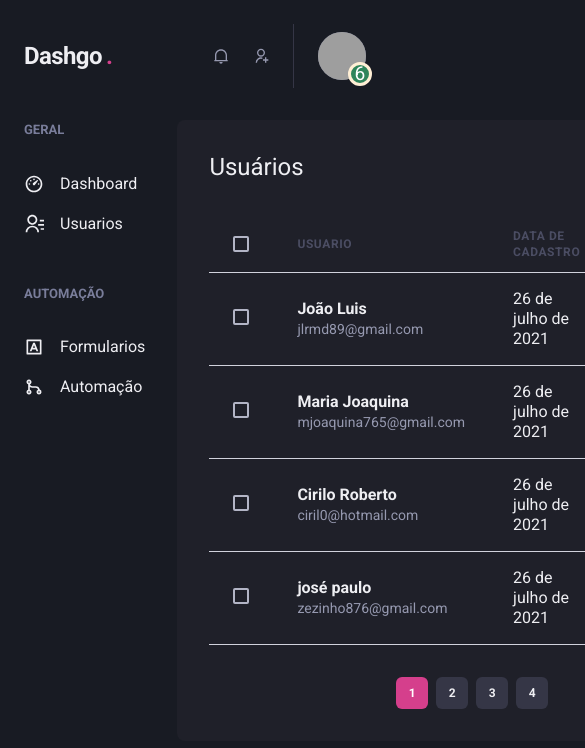
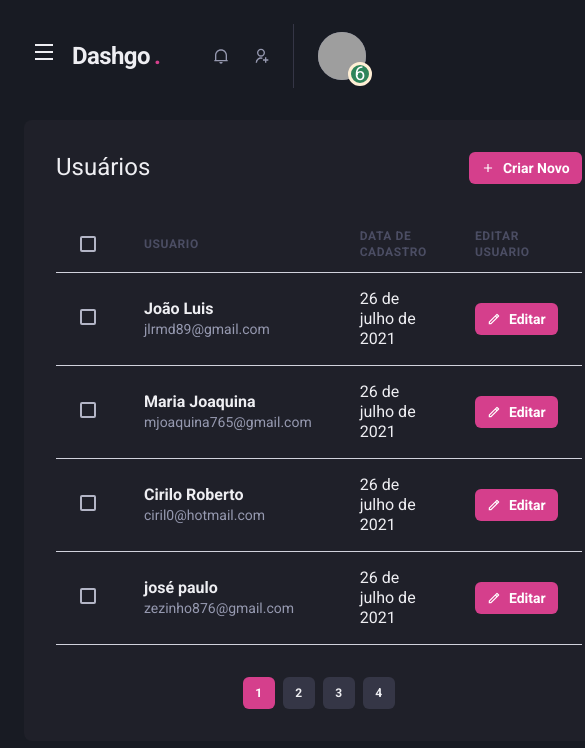
Before and after one commit to JUAUMDEV89/dashgo, a Next.js app: page /users in a window 390 px wide. Shown: the top 748 px of the page, 585 px wide, since content can reach past the window. Built offline with nearby package versions, Linux system fonts and the light colour scheme; grey boxes are pictures that could not be loaded.

Commit message:
sidebar responsive

```diff
--- a/components/header/index.tsx
+++ b/components/header/index.tsx
@@ -1,6 +1,6 @@
-import { Flex, Text, Input, Icon, Box, HStack, Avatar, AvatarBadge, useBreakpointValue } from '@chakra-ui/react';
+import { Flex, Text, Input, Icon, Box, HStack, Avatar, AvatarBadge, useBreakpointValue,  IconButton } from '@chakra-ui/react';
 
-import { RiNotification2Line, RiSearch2Line, RiUserAddLine } from 'react-icons/ri';
+import { RiNotification2Line, RiSearch2Line, RiUserAddLine, RiMenuLine } from 'react-icons/ri';
 
 import {useSideBarContext} from '../../contexts/SideBarContext'
 
@@ -24,6 +24,22 @@ export function Header() {
       px="6"
       align="center"
     >
+
+      {
+          !isWideVersion && (
+              <IconButton
+                aria-label='Open Navigation'
+                icon={<Icon as={RiMenuLine} />}
+                fontSize="24"
+                variant={'unstyled'}
+                onClick={disclouser.onOpen}
+                mr="2"
+              >
+
+              </IconButton>
+          )
+      }
+
       <Text
         fontSize={["2xl", "3xl", "4xl"]}
         fontWeight="bold"
--- a/components/sidebar/index.tsx
+++ b/components/sidebar/index.tsx
@@ -1,38 +1,34 @@
-import { Flex, Box, Stack, Text, Link, Icon } from '@chakra-ui/react';
-import { RiContactsLine, RiDashboard3Line, RiGitMergeLine, RiInputMethodLine } from 'react-icons/ri';
+import { Box, Drawer, DrawerBody, DrawerCloseButton, DrawerContent, DrawerHeader, DrawerOverlay, useBreakpointValue } from '@chakra-ui/react';
 
-export function SideBar(){
-    return(
+import { SideBarNav } from './sideBarNav'
+import { useSideBarContext } from '../../contexts/SideBarContext';
+
+export function SideBar() {
+    const { disclouser } = useSideBarContext();
+
+    const isDrawerSideBar = useBreakpointValue({
+        base: true,
+        lg: false
+    });
+
+    if (isDrawerSideBar) {
+        return (<Drawer isOpen={disclouser.isOpen} placement='left' onClose={disclouser.onClose}>
+            <DrawerOverlay>
+                <DrawerContent bg="gray.800" p="4">
+                    <DrawerCloseButton mt="6" />
+                    <DrawerHeader>Navegação</DrawerHeader>
+
+                    <DrawerBody>
+                        <SideBarNav />
+                    </DrawerBody>
+                </DrawerContent>
+            </DrawerOverlay>
+        </Drawer>)
+    }
+
+    return (
         <Box as="aside" w="64" mr="8">
-            <Stack spacing="12" align="flex-start">
-               <Box>
-                   <Text fontWeight="bold" color="gray.400" fontSize="small">GERAL</Text>
-                   <Stack spacing="4" mt="8" align="stretch">
-                     <Link alignItems="center" display="flex">
-                        <Icon as={RiDashboard3Line} fontSize="20" />
-                        <Text ml="4" fontWeight="medium">Dashboard</Text>
-                     </Link>
-                     <Link alignItems="center" display="flex">
-                        <Icon as={RiContactsLine} fontSize="20" />
-                        <Text ml="4" fontWeight="medium">Usuarios</Text>
-                     </Link>
-                   </Stack>
-               </Box>
-
-               <Box>
-                   <Text fontWeight="bold" color="gray.400" fontSize="small">AUTOMAÇÃO</Text>
-                   <Stack spacing="4" mt="8" align="stretch">
-                     <Link alignItems="center" display="flex">
-                        <Icon as={RiInputMethodLine} fontSize="20" />
-                        <Text ml="4" fontWeight="medium">Formularios</Text>
-                     </Link>
-                     <Link alignItems="center" display="flex">
-                        <Icon as={RiGitMergeLine} fontSize="20" />
-                        <Text ml="4" fontWeight="medium">Automação</Text>
-                     </Link>
-                   </Stack>
-               </Box>
-            </Stack>
+            <SideBarNav />
         </Box>
     )
 }
--- /dev/null
+++ b/components/sidebar/sideBarNav.tsx
@@ -0,0 +1,36 @@
+import { Stack, Box,  Link, Icon, Text } from '@chakra-ui/react'
+import { RiContactsLine, RiDashboard3Line, RiGitMergeLine, RiInputMethodLine } from 'react-icons/ri';
+
+export  function SideBarNav(){
+    return(
+        <Stack spacing="12" align="flex-start">
+        <Box>
+            <Text fontWeight="bold" color="gray.400" fontSize="small">GERAL</Text>
+            <Stack spacing="4" mt="8" align="stretch">
+              <Link alignItems="center" display="flex">
+                 <Icon as={RiDashboard3Line} fontSize="20" />
+                 <Text ml="4" fontWeight="medium">Dashboard</Text>
+              </Link>
+              <Link alignItems="center" display="flex">
+                 <Icon as={RiContactsLine} fontSize="20" />
+                 <Text ml="4" fontWeight="medium">Usuarios</Text>
+              </Link>
+            </Stack>
+        </Box>
+
+        <Box>
+            <Text fontWeight="bold" color="gray.400" fontSize="small">AUTOMAÇÃO</Text>
+            <Stack spacing="4" mt="8" align="stretch">
+              <Link alignItems="center" display="flex">
+                 <Icon as={RiInputMethodLine} fontSize="20" />
+                 <Text ml="4" fontWeight="medium">Formularios</Text>
+              </Link>
+              <Link alignItems="center" display="flex">
+                 <Icon as={RiGitMergeLine} fontSize="20" />
+                 <Text ml="4" fontWeight="medium">Automação</Text>
+              </Link>
+            </Stack>
+        </Box>
+     </Stack>
+    )
+}
--- a/contexts/SideBarContext.tsx
+++ b/contexts/SideBarContext.tsx
@@ -1,5 +1,6 @@
 import { useDisclosure,  UseDisclosureProps } from '@chakra-ui/hooks';
-import { createContext, ReactNode, useContext } from 'react';
+import { useRouter } from 'next/router';
+import { createContext, ReactNode, useContext, useEffect} from 'react';
 
 interface sideBarContextProps{
     disclouser: UseDisclosureProps;
@@ -14,6 +15,12 @@ export const sideBarContext = createContext({} as sideBarContextProps);
 
 export function SideBarProvider({ children }: sideBarProviderProps){
 
+     const Router = useRouter;
+
+     useEffect(()=>{
+         disclouser.onClose()
+     }, [Router.asPath]);
+
      const disclouser = useDisclosure();
 
       return <sideBarContext.Provider value={{ disclouser }}>
```
